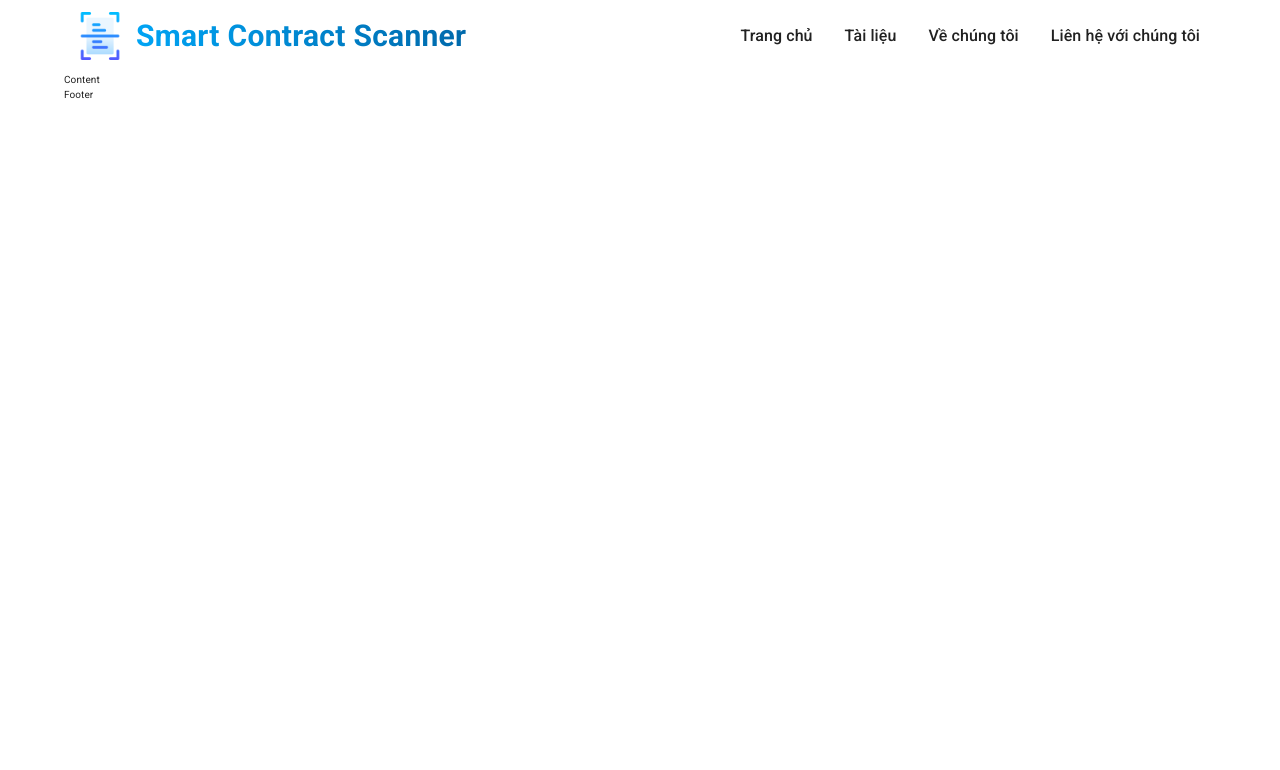
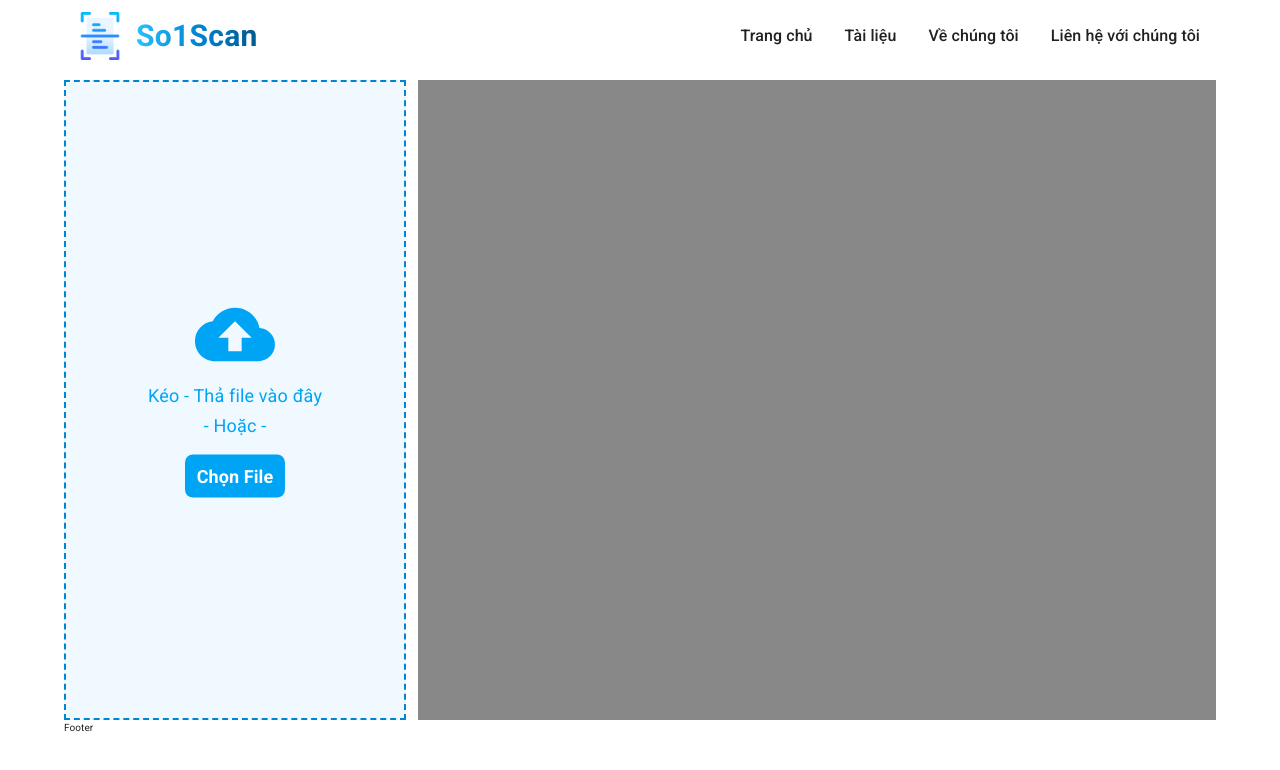
Before and after one commit to Thesis-Smart-Contract-Analysis/tool, a React (Vite) app in the folder frontend/: page / in a window 1280 px wide. Shown: the top 770 px of the page. Built offline with nearby package versions, Linux system fonts and the light colour scheme.

Commit message:
feat: handle drag 'n' drop or choose file to upload

```diff
--- a/frontend/index.html
+++ b/frontend/index.html
@@ -11,7 +11,7 @@
       href="https://fonts.googleapis.com/css2?family=Roboto:wght@300;400;500;700&display=swap"
     />
 
-    <title>Vite + React + TS</title>
+    <title>So1Scan</title>
   </head>
   <body>
     <div id="root"></div>
--- a/frontend/package.json
+++ b/frontend/package.json
@@ -17,6 +17,7 @@
     "@mui/material": "^5.15.17",
     "react": "^18.2.0",
     "react-dom": "^18.2.0",
+    "react-dropzone": "^14.2.3",
     "react-i18next": "^14.1.1",
     "sass": "^1.77.1"
   },
--- a/frontend/src/components/Content/Content.scss
+++ b/frontend/src/components/Content/Content.scss
@@ -0,0 +1,72 @@
+@import "/src/styles/variables";
+
+.content {
+  width: 100%;
+  height: calc(100vh - $header-height - $footer-height);
+
+  &__wrapper {
+    height: 100%;
+    display: flex;
+    gap: 1.2rem;
+
+    .content-upload-file {
+      &__wrapper {
+        height: 100%;
+        width: 30%;
+        position: relative;
+        border: 0.2rem dashed $primary-blue-600;
+        background-color: $primary-blue-50;
+
+        .content-upload-file {
+          &__control {
+            width: 100%;
+            display: flex;
+            gap: 1.2rem;
+            flex-direction: column;
+            align-items: center;
+            justify-content: center;
+            position: absolute;
+            top: 50%;
+            left: 50%;
+            transform: translate(-50%, -50%);
+
+            input {
+              display: none;
+            }
+
+            .MuiSvgIcon-root {
+              width: 8rem;
+              height: 8rem;
+              color: $primary-blue-500;
+            }
+
+            .MuiTypography-root {
+              color: $primary-blue-500;
+              font-size: 1.8rem;
+              line-height: 1.8rem;
+            }
+
+            .upload-file-btn {
+              background-color: $primary-blue-500;
+              border-radius: 0.8rem;
+              color: white;
+              font-size: 1.8rem;
+              font-weight: 600;
+              padding: 0.8rem 1.2rem;
+              margin: 0.8rem 0;
+              cursor: pointer;
+            }
+          }
+        }
+      }
+    }
+
+    .content-code-editor {
+      &__wrapper {
+        width: 70%;
+        height: 100%;
+        background-color: $neutrals-400;
+      }
+    }
+  }
+}
--- a/frontend/src/components/Content/Content.tsx
+++ b/frontend/src/components/Content/Content.tsx
@@ -1,9 +1,64 @@
-import React from "react";
+import React, { useCallback } from "react";
+
+import { useTranslation } from "react-i18next";
+import { useDropzone } from "react-dropzone";
 
 import Container from "@mui/material/Container";
+import Box from "@mui/material/Box";
+import Typography from "@mui/material/Typography";
+import BackupIcon from "@mui/icons-material/Backup";
+
+import "./Content.scss";
 
 const Content: React.FC = () => {
-  return <Container>Content</Container>;
+  const { t } = useTranslation();
+
+  const onDrop = useCallback((acceptedFiles: File[]) => {
+    console.log("🚀 ~ onDrop ~ acceptedFiles:", acceptedFiles);
+  }, []);
+
+  const { getRootProps, getInputProps, isDragActive } = useDropzone({ onDrop });
+
+  return (
+    <Container>
+      <Box className="content">
+        <Box className="content__wrapper">
+          <Box className="content-upload-file__wrapper">
+            <Box
+              component="div"
+              className="content-upload-file__control"
+              {...getRootProps()}
+            >
+              <input id="upload-file" type="file" {...getInputProps()} />
+
+              <BackupIcon />
+
+              {isDragActive ? (
+                <Typography> - {t("file.drop-file-content")} - </Typography>
+              ) : (
+                <React.Fragment>
+                  <Typography>{t("file.drag-file-content")}</Typography>
+
+                  <Typography> - {t("common.or")} - </Typography>
+                </React.Fragment>
+              )}
+
+              <label
+                htmlFor="upload-file"
+                className="upload-file-btn"
+                onClick={(e) => {
+                  e.stopPropagation();
+                }}
+              >
+                {t("file.browse-file")}
+              </label>
+            </Box>
+          </Box>
+          <Box className="content-code-editor__wrapper"></Box>
+        </Box>
+      </Box>
+    </Container>
+  );
 };
 
 export default Content;
--- a/frontend/src/components/Header/Header.scss
+++ b/frontend/src/components/Header/Header.scss
@@ -1,6 +1,7 @@
 @import "/src/styles/variables";
 
 .header {
+  height: $header-height;
   width: 100%;
 
   &__wrapper {
@@ -27,8 +28,9 @@
           font-weight: bold;
           background: linear-gradient(
             90deg,
-            $primary-blue-500,
-            $primary-blue-700
+            $primary-blue-400,
+            $primary-blue-600,
+            $primary-blue-800
           );
           background-clip: text;
           color: transparent;
--- a/frontend/src/components/Header/Header.tsx
+++ b/frontend/src/components/Header/Header.tsx
@@ -22,9 +22,7 @@ const Header: React.FC = () => {
         <Box className="header__wrapper">
           <Box className="header-logo__wrapper">
             <img src={logo} alt="" className="header-logo__image" />
-            <Typography className="header-logo__text">
-              Smart Contract Scanner
-            </Typography>
+            <Typography className="header-logo__text">So1Scan</Typography>
           </Box>
 
           <Box className="header-nav__wrapper">
@@ -32,7 +30,9 @@ const Header: React.FC = () => {
               {NAVBAR_MENU.map((item) => {
                 const tItem = `header.${item}` as ParseKeys;
                 return (
-                  <ListItem className="header-nav__item">{t(tItem)}</ListItem>
+                  <ListItem key={item} className="header-nav__item">
+                    {t(tItem)}
+                  </ListItem>
                 );
               })}
             </List>
--- a/frontend/src/locals/vi/translation.json
+++ b/frontend/src/locals/vi/translation.json
@@ -1,4 +1,12 @@
 {
+  "common": {
+    "or": "Hoặc"
+  },
+  "file": {
+    "browse-file": "Chọn File",
+    "drag-file-content": "Kéo - Thả file vào đây",
+    "drop-file-content": "Thả file ở đây ..."
+  },
   "header": {
     "about-us": "Về chúng tôi",
     "contact-us": "Liên hệ với chúng tôi",
--- a/frontend/src/styles/_variables.scss
+++ b/frontend/src/styles/_variables.scss
@@ -1,3 +1,6 @@
+$header-height: 8rem;
+$footer-height: 8rem;
+
 $primary-blue-50: #eff9ff;
 $primary-blue-100: #def1ff;
 $primary-blue-200: #b6e6ff;
```
Also changed, not shown: 1 other file (tests, documents, lock files or other folders).
